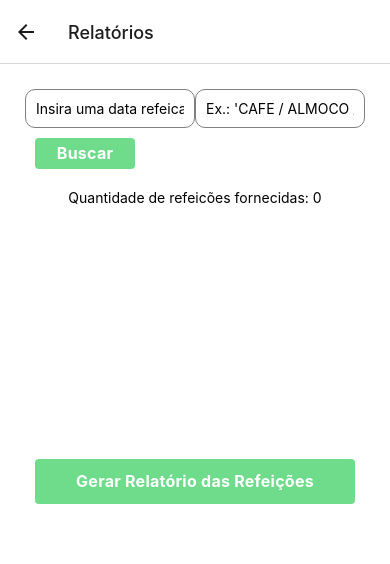
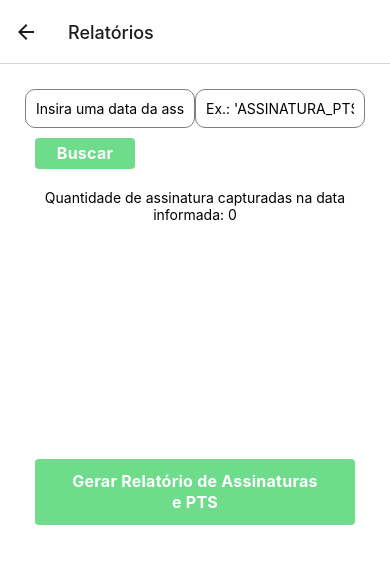
Before and after one commit to gabrieladrianofx/elastri-ticket-gate, a React Native app: screen /mealReport in a window 390 px wide. Shown: the top 564 px of the page. Built offline with nearby package versions, Linux system fonts and the light colour scheme.

Commit message:
chore: alteration of rangel liders

```diff
--- a/src/screens/Home.tsx
+++ b/src/screens/Home.tsx
@@ -26,7 +26,7 @@ export function Home({ navigation }) {
       </Pressable>
 
       <Pressable style={styles.button} onPress={openScreenRegisterMeals}>
-        <Text style={styles.text}>Registrar Refeições</Text>
+        <Text style={styles.text}>Registrar Assinaturas e PTS</Text>
       </Pressable>
 
       <Pressable style={styles.button} onPress={openScreenMealReport}>
--- a/src/screens/MealReport.tsx
+++ b/src/screens/MealReport.tsx
@@ -78,12 +78,12 @@ export function MealReport() {
       <View style={styles.containerText}>
         <TextInput
           style={styles.textDate}
-          placeholder="Insira uma data refeicao DD/MM/AA"
+          placeholder="Insira uma data da assinatura DD/MM/AA"
           onChangeText={(val) => setDateMeals(val)}
         />
         <TextInput
           style={styles.textType}
-          placeholder="Ex.: 'CAFE / ALMOCO / JANTA'"
+          placeholder="Ex.: 'ASSINATURA_PTS'"
           onChangeText={(val) => setTypeMeals(val)}
         />
       </View>
@@ -98,7 +98,9 @@ export function MealReport() {
       </View>
 
       <SafeAreaView style={styles.containerMeals}>
-        <Text>Quantidade de refeicões fornecidas: {countMeals}</Text>
+        <Text style={styles.textQtn}>
+          Quantidade de assinatura capturadas na data informada: {countMeals}
+        </Text>
 
         <FlatList
           data={dataMeals}
@@ -108,7 +110,7 @@ export function MealReport() {
       </SafeAreaView>
 
       <Pressable style={styles.button} onPress={generateExcelMeals}>
-        <Text style={styles.text}>Gerar Relatório das Refeições</Text>
+        <Text style={styles.text}>Gerar Relatório de Assinaturas e PTS</Text>
       </Pressable>
 
       <StatusBar animated={true} backgroundColor="#61dafb" />
@@ -167,6 +169,7 @@ const styles = StyleSheet.create({
     width: 100,
   },
   text: {
+    textAlign: "center",
     fontSize: 16,
     lineHeight: 21,
     fontWeight: "bold",
@@ -187,4 +190,7 @@ const styles = StyleSheet.create({
     borderRadius: 10,
     padding: 10,
   },
+  textQtn: {
+    textAlign: "center",
+  },
 });
--- a/src/screens/RegisterMeals.tsx
+++ b/src/screens/RegisterMeals.tsx
@@ -82,7 +82,7 @@ export function RegisterMeals() {
         : [];
 
       if (colab.horaRefeicao > "05:59" && colab.horaRefeicao < "08:00") {
-        colab.tipoDaRefeicao = "CAFE";
+        colab.tipoDaRefeicao = "ASSINATURA_PTS";
         const collaboratorExistOrNot = previousCollaboratorData.find(
           (element) => element.matricula == colab.matricula
         );
```
